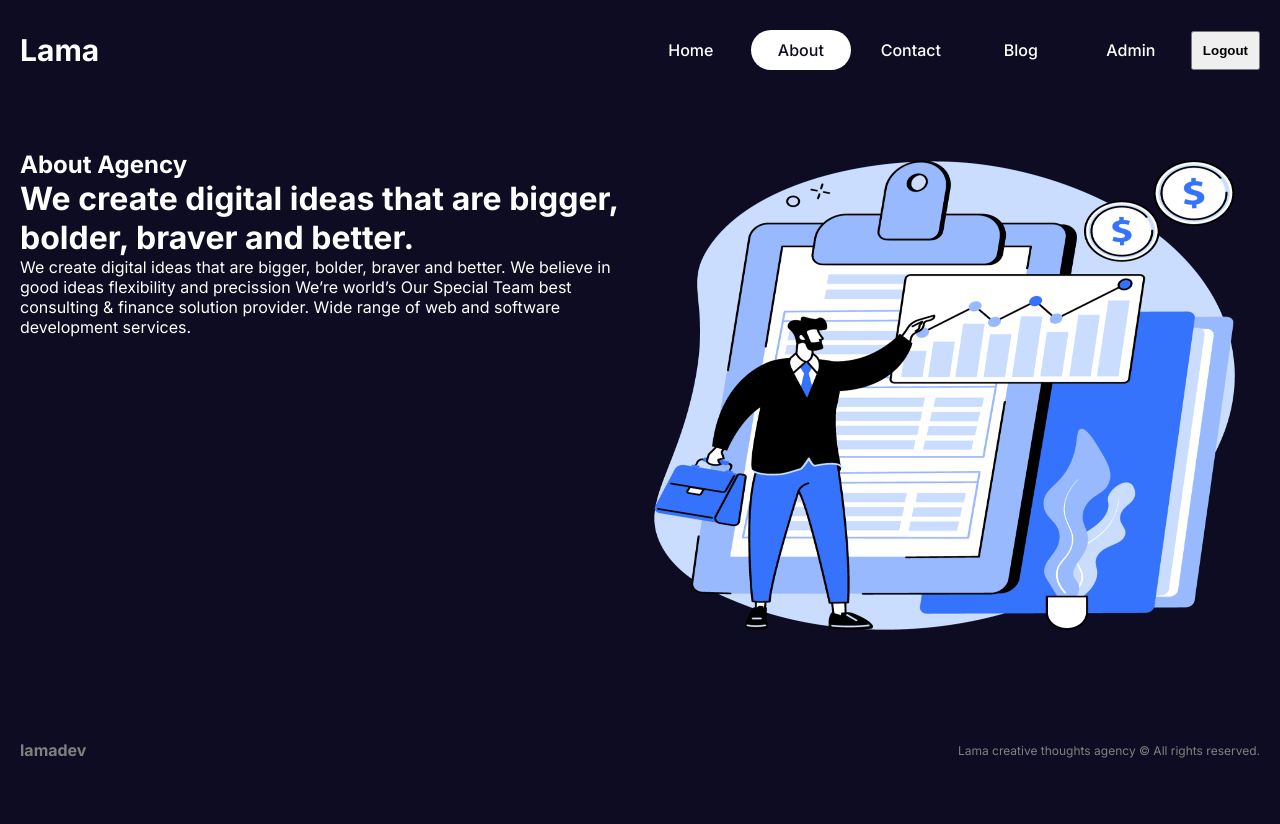
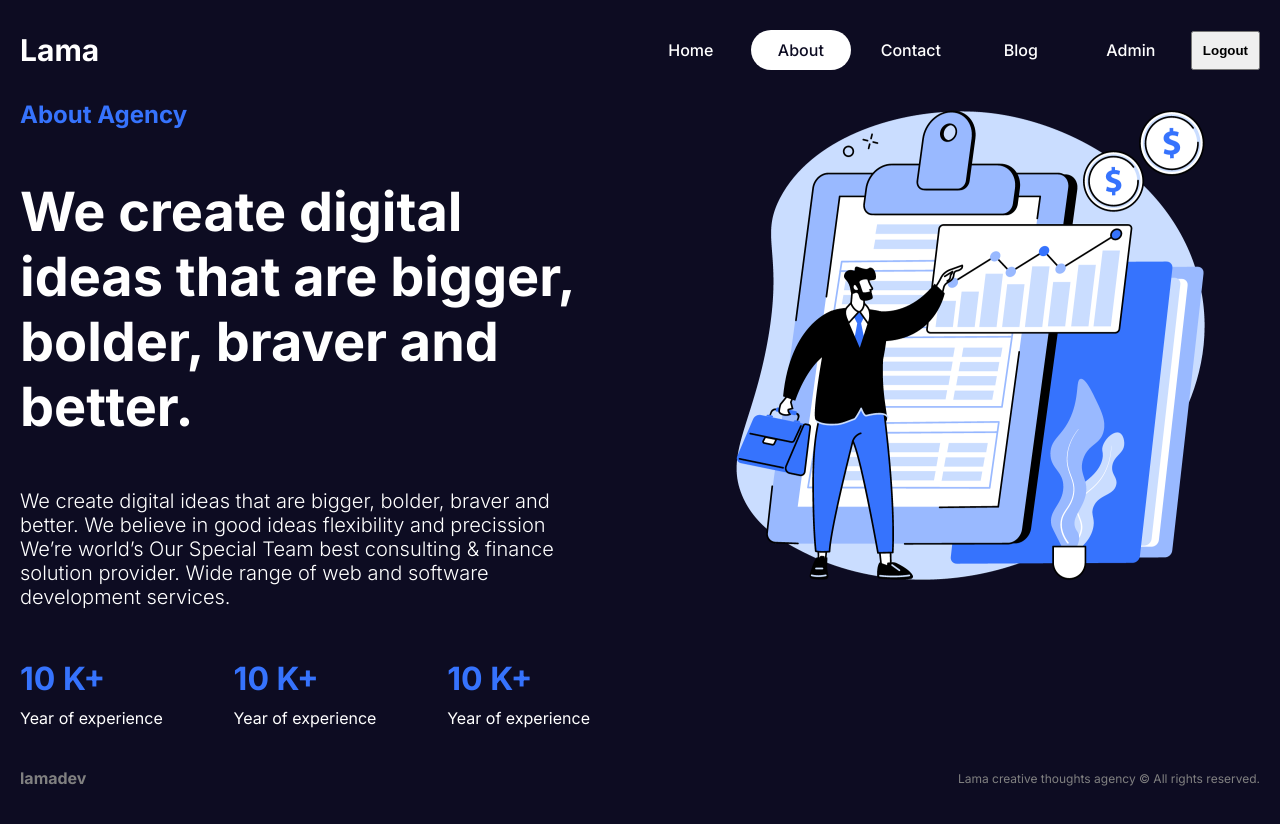
Before and after one commit to HadeerHassan28/fisrt-project-next-14, a Next.js app: page /about in a window 1280 px wide. Shown: the top 824 px of the page. Before the commit the page ends 800 px from the top, so only its background shows below. Built offline with nearby package versions, Linux system fonts and the light colour scheme.

Commit message:
about is done

```diff
--- a/src/app/about/page.jsx
+++ b/src/app/about/page.jsx
@@ -20,10 +20,27 @@ const About = () => {
           of web and software development services.
         </p>
         {/* boxes */}
+        <div className={styles.boxes}>
+          {/* 1st box */}
+          <div className={styles.box}>
+            <h1>10 K+</h1>
+            <p>Year of experience</p>
+          </div>
+          {/* 2nd */}
+          <div className={styles.box}>
+            <h1>10 K+</h1>
+            <p>Year of experience</p>
+          </div>
+          {/* 3rd */}
+          <div className={styles.box}>
+            <h1>10 K+</h1>
+            <p>Year of experience</p>
+          </div>
+        </div>
       </div>
       {/* right */}
       <div className={styles.imgContainer}>
-        <Image src="/about.png" alt="About" fill />
+        <Image src="/about.png" alt="About" fill className={styles.img} />
 
         {/* for extranl src  */}
         {/* <Image
--- a/src/app/about/page.module.css
+++ b/src/app/about/page.module.css
@@ -1,8 +1,35 @@
 .container {
   display: flex;
+  gap: 100px;
 }
 .textContainer {
   flex: 1;
+  display: flex;
+  flex-direction: column;
+  gap: 50px;
+}
+.subTitle {
+  color: var(--btn);
+}
+.title {
+  font-size: 54px;
+}
+.desc {
+  font-size: 20px;
+  font-weight: 300;
+}
+.boxes {
+  display: flex;
+  align-items: center;
+  justify-content: space-between;
+}
+.box {
+  display: flex;
+  flex-direction: column;
+  gap: 10px;
+}
+.box h1 {
+  color: var(--btn);
 }
 .imgContainer {
   flex: 1;
@@ -10,3 +37,6 @@
   width: 100%;
   height: 500px;
 }
+.img {
+  object-fit: contain;
+}
```
